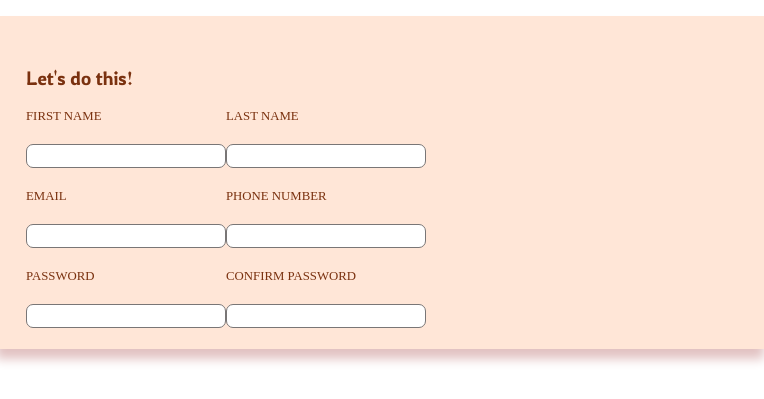
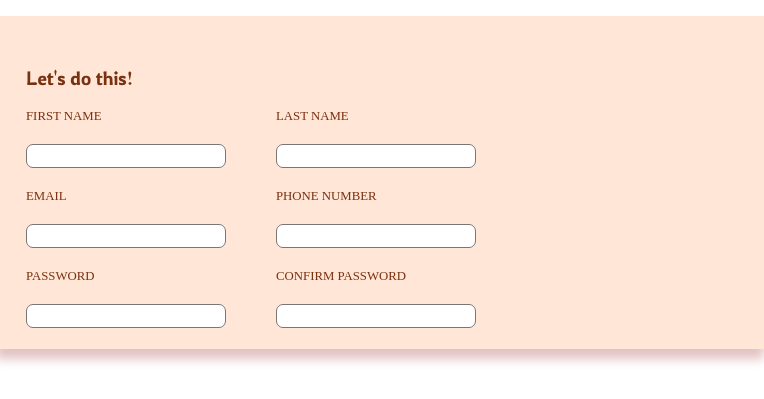
Before and after one commit to Rique2x/Sign-up-Form, a plain HTML site: page index.html in a window 1280 px wide. Shown: the part 184-583 px from the top of the page, 516-1280 px from the left. Drawn offline with Linux system fonts and the light colour scheme.

Commit message:
ln/pn/cp(css)

```diff
--- a/style.css
+++ b/style.css
@@ -57,3 +57,8 @@ img{
     font-size:0.8em;
     color: rgb(122, 49, 15);
   }
+
+  .ln, .pn, .cp{
+    position: relative;
+    left: 50px;
+  }
```
